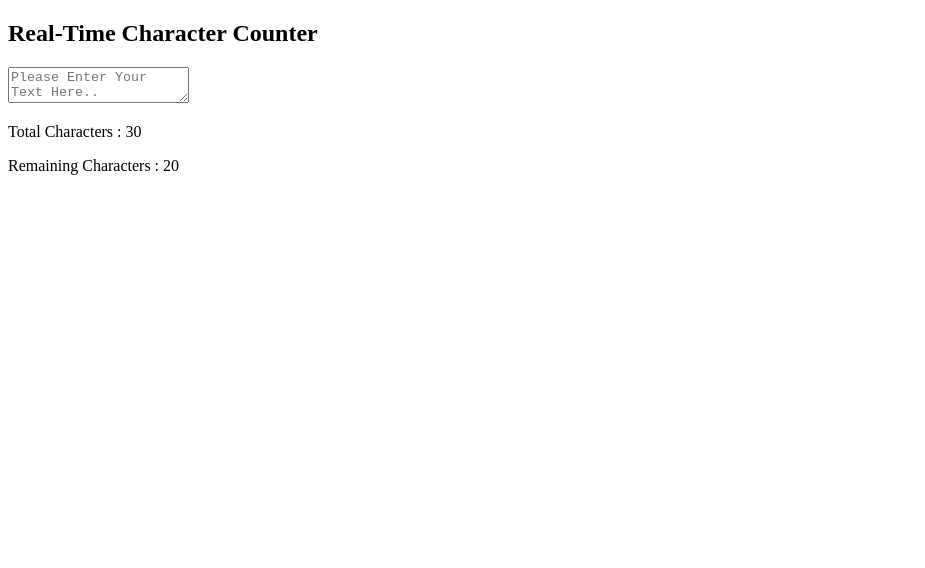
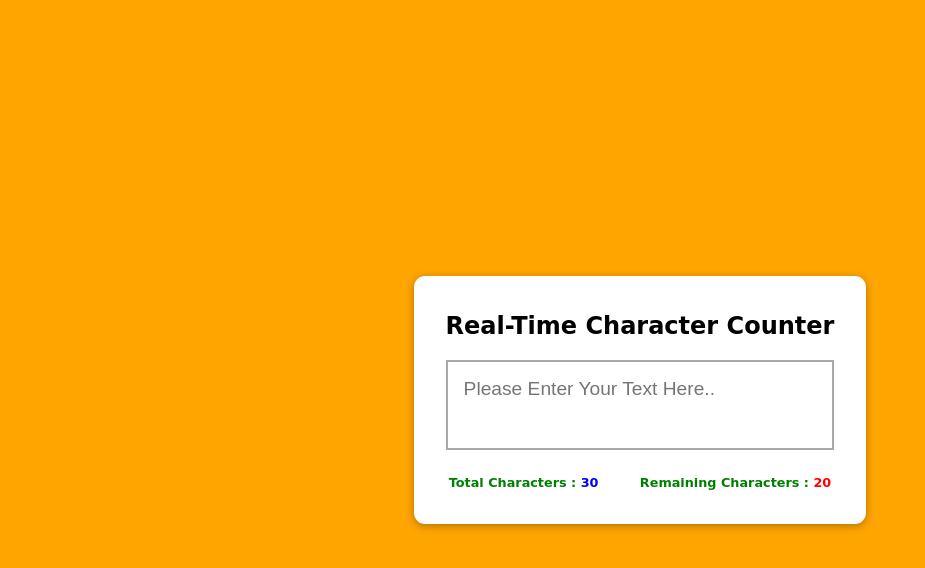
Before and after one commit to AbdullahCodingMaster/Real-time-character-counter, a plain HTML site: page index.html in a window 1280 px wide. Shown: the whole page, without its empty margins (0-925 px from the left). Drawn offline with Linux system fonts and the light colour scheme.

Commit message:
css completed

```diff
--- a/index.html
+++ b/index.html
@@ -4,8 +4,11 @@
     <meta charset="UTF-8" />
     <meta name="viewport" content="width=device-width, initial-scale=1.0" />
     <title>Real-time character counter</title>
+    <link rel="stylesheet" href="styles.css" />
   </head>
   <body>
+    <div class="container">
+      <div class="content">
         <div class="top--container">
           <h2 class="heading">Real-Time Character Counter</h2>
           <textarea
@@ -14,6 +17,7 @@
             placeholder="Please Enter Your Text Here.."
             maxlength="50"
           ></textarea>
+        </div>
         <div class="bottom--container">
           <p>
             Total Characters :
@@ -25,5 +29,8 @@
           </p>
         </div>
       </div>
+    </div>
+
+    <script src="index.js"></script>
   </body>
 </html>
--- a/styles.css
+++ b/styles.css
@@ -0,0 +1,67 @@
+*,
+*::after,
+*::before {
+  margin: 0;
+  padding: 0;
+  box-sizing: border-box;
+}
+
+html,
+body {
+  height: 100vh;
+  font-family: cursive;
+  /* font-size: 62.5%; */
+  line-height: 1.5;
+}
+
+.container {
+  height: 100vh;
+  display: flex;
+  flex-direction: column;
+  justify-content: center;
+  align-items: center;
+  background-color: orange;
+}
+
+.content {
+  background: white;
+  padding: 2rem;
+  border-radius: 0.7rem;
+  box-shadow: 0 2px 8px rgba(0, 0, 0, 0.3);
+  margin: 2rem;
+}
+
+.heading {
+  font-size: 1.5rem;
+}
+
+.textarea {
+  resize: none;
+  width: 100%;
+  height: 90px;
+  padding: 1rem;
+  overflow: hidden;
+  font-size: 1.2rem;
+  font-family: sans-serif;
+  margin: 1rem 0;
+  border: 2px solid darkgray;
+}
+
+.bottom--container {
+  display: flex;
+  justify-content: space-between;
+  margin: 0 0.2rem;
+  font-size: 0.8rem;
+}
+
+.bottom--container p {
+  color: green;
+  font-weight: 600;
+}
+
+.bottom--container .total__counter {
+  color: blue;
+}
+.bottom--container .remaining__counter {
+  color: red;
+}
```
Lines whose indentation alone changed are shown as unchanged.
